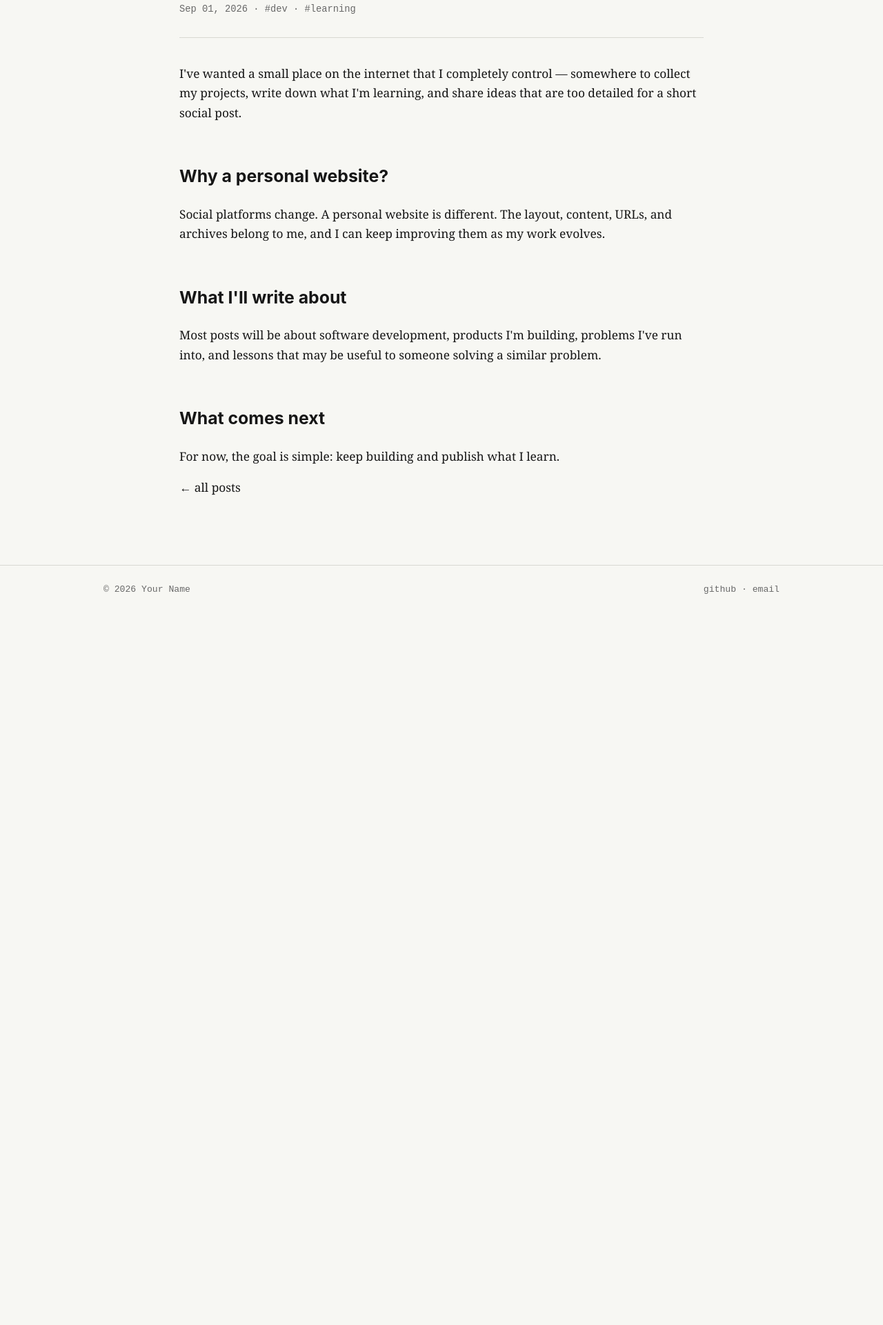
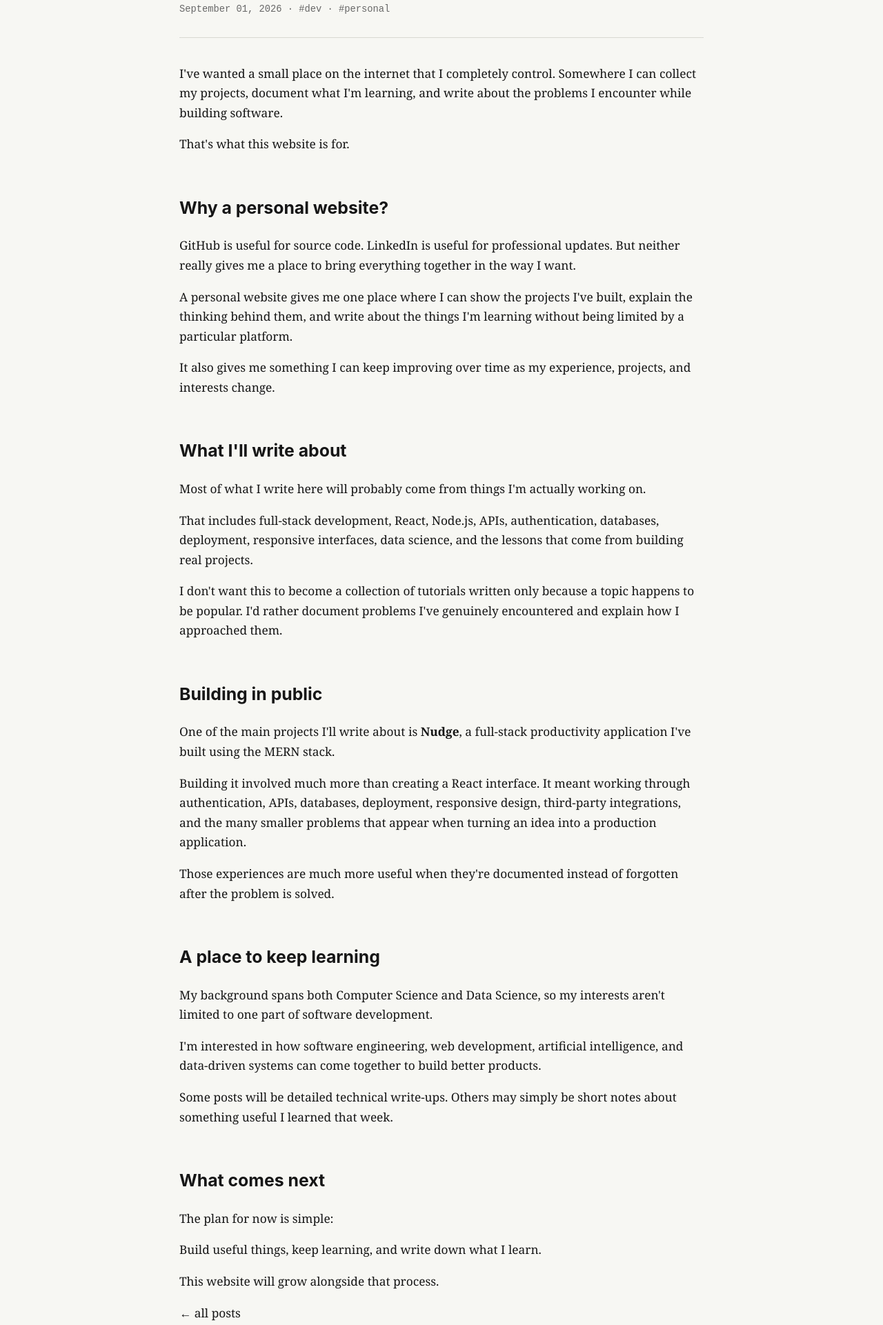
Before and after one commit to frost64/frost64.github.io, a plain HTML site: page post/hello-world/index.html in a window 1280 px wide. Shown: the part 425-2346 px from the top of the page at 69% size. Before the commit the page ends 1327 px from the top, so only its background shows below. Drawn offline with Linux system fonts and the light colour scheme.

Commit message:
refactor: enhance structure and content in hello-world index.html

```diff
--- a/post/hello-world/index.html
+++ b/post/hello-world/index.html
@@ -1,78 +1,295 @@
 <!DOCTYPE html>
 <html lang="en">
 <head>
-  <title>Hello World — Your Name</title>
+  <meta charset="UTF-8">
 
-<meta charset="UTF-8">
-<meta name="viewport" content="width=device-width, initial-scale=1.0">
-<meta name="description" content="Personal website, projects, and writing.">
+  <meta
+    name="viewport"
+    content="width=device-width, initial-scale=1.0"
+  >
+
+  <meta
+    name="description"
+    content="Why Asjid Ahmed built a personal website for projects, technical writing, and documenting lessons from software development."
+  >
+
+  <title>Hello World: Why I Built This Site — Asjid Ahmed</title>
+
   <link rel="stylesheet" href="../../css/style.css">
+</head>
 
-</head>
 <body>
+
+  <!-- =========================
+       HEADER
+  ========================== -->
 
   <header class="site-header">
     <div class="container nav">
+
       <div class="nav-left">
-      <a class="home-link" href="../../index.html">~/home</a>
-      <a href="../../about/">about</a>
-      <a href="../../blog/">blog</a>
-      <a href="../../projects/">projects</a>
+
+        <a class="home-link" href="../../index.html">
+          ~/home
+        </a>
+
+        <a href="../../about/">
+          about
+        </a>
+
+        <a href="../../blog/">
+          blog
+        </a>
+
+        <a href="../../projects/">
+          projects
+        </a>
+
       </div>
+
       <div class="nav-right">
-      <button class="theme-toggle" data-theme-toggle aria-label="Toggle theme">◐</button>
+
+        <button
+          class="theme-toggle"
+          data-theme-toggle
+          aria-label="Toggle theme"
+        >
+          ◐
+        </button>
+
       </div>
+
     </div>
   </header>
 
+
+
+  <!-- =========================
+       ARTICLE
+  ========================== -->
+
   <main>
+
     <article class="container article">
-    <p class="eyebrow">// writing</p>
-    <h1>Hello World: Why I Built This Site</h1>
+
+      <p class="eyebrow">
+        // writing
+      </p>
+
+
+      <h1>
+        Hello World: Why I Built This Site
+      </h1>
+
 
       <div class="article-meta">
-      Sep 01, 2026 · #dev · #learning
+        September 01, 2026 · #dev · #personal
       </div>
 
+
+
       <p>
-      I've wanted a small place on the internet that I completely control — somewhere
-      to collect my projects, write down what I'm learning, and share ideas that are
-      too detailed for a short social post.
+        I've wanted a small place on the internet that I completely control.
+        Somewhere I can collect my projects, document what I'm learning,
+        and write about the problems I encounter while building software.
       </p>
 
-    <h2>Why a personal website?</h2>
+      <p>
+        That's what this website is for.
+      </p>
+
+
+
+      <!-- =========================
+           SECTION
+      ========================== -->
+
+      <h2>
+        Why a personal website?
+      </h2>
 
       <p>
-      Social platforms change. A personal website is different. The layout, content,
-      URLs, and archives belong to me, and I can keep improving them as my work evolves.
+        GitHub is useful for source code. LinkedIn is useful for professional
+        updates. But neither really gives me a place to bring everything
+        together in the way I want.
       </p>
 
-    <h2>What I'll write about</h2>
+      <p>
+        A personal website gives me one place where I can show the projects
+        I've built, explain the thinking behind them, and write about the
+        things I'm learning without being limited by a particular platform.
+      </p>
 
       <p>
-      Most posts will be about software development, products I'm building, problems
-      I've run into, and lessons that may be useful to someone solving a similar problem.
+        It also gives me something I can keep improving over time as my
+        experience, projects, and interests change.
       </p>
 
-    <h2>What comes next</h2>
+
+
+      <!-- =========================
+           SECTION
+      ========================== -->
+
+      <h2>
+        What I'll write about
+      </h2>
 
       <p>
-      For now, the goal is simple: keep building and publish what I learn.
+        Most of what I write here will probably come from things I'm actually
+        working on.
       </p>
 
-    <p><a href="../../blog/">← all posts</a></p>
+      <p>
+        That includes full-stack development, React, Node.js, APIs,
+        authentication, databases, deployment, responsive interfaces,
+        data science, and the lessons that come from building real projects.
+      </p>
+
+      <p>
+        I don't want this to become a collection of tutorials written only
+        because a topic happens to be popular. I'd rather document problems
+        I've genuinely encountered and explain how I approached them.
+      </p>
+
+
+
+      <!-- =========================
+           SECTION
+      ========================== -->
+
+      <h2>
+        Building in public
+      </h2>
+
+      <p>
+        One of the main projects I'll write about is
+        <strong>Nudge</strong>, a full-stack productivity application I've
+        built using the MERN stack.
+      </p>
+
+      <p>
+        Building it involved much more than creating a React interface.
+        It meant working through authentication, APIs, databases,
+        deployment, responsive design, third-party integrations,
+        and the many smaller problems that appear when turning an idea
+        into a production application.
+      </p>
+
+      <p>
+        Those experiences are much more useful when they're documented
+        instead of forgotten after the problem is solved.
+      </p>
+
+
+
+      <!-- =========================
+           SECTION
+      ========================== -->
+
+      <h2>
+        A place to keep learning
+      </h2>
+
+      <p>
+        My background spans both Computer Science and Data Science,
+        so my interests aren't limited to one part of software development.
+      </p>
+
+      <p>
+        I'm interested in how software engineering, web development,
+        artificial intelligence, and data-driven systems can come together
+        to build better products.
+      </p>
+
+      <p>
+        Some posts will be detailed technical write-ups. Others may simply
+        be short notes about something useful I learned that week.
+      </p>
+
+
+
+      <!-- =========================
+           SECTION
+      ========================== -->
+
+      <h2>
+        What comes next
+      </h2>
+
+      <p>
+        The plan for now is simple:
+      </p>
+
+      <p>
+        Build useful things, keep learning, and write down what I learn.
+      </p>
+
+      <p>
+        This website will grow alongside that process.
+      </p>
+
+
+
+      <!-- BACK TO BLOG -->
+
+      <p>
+        <a href="../../blog/">
+          ← all posts
+        </a>
+      </p>
+
     </article>
+
   </main>
 
+
+
+  <!-- =========================
+       FOOTER
+  ========================== -->
+
   <footer>
+
     <div class="container footer-row">
-    <span>© 2026 Your Name</span>
+
       <span>
-      <a href="https://github.com/YOURUSERNAME">github</a>
-      · <a href="mailto:you@example.com">email</a>
+        © 2026 Asjid Ahmed
       </span>
+
+      <span>
+
+        <a
+          href="https://github.com/frost64"
+          target="_blank"
+          rel="noopener noreferrer"
+        >
+          github
+        </a>
+
+        ·
+
+        <a
+          href="https://www.linkedin.com/in/asjidahmed"
+          target="_blank"
+          rel="noopener noreferrer"
+        >
+          linkedin
+        </a>
+
+        ·
+
+        <a href="mailto:asjidahmed6@gmail.com">
+          email
+        </a>
+
+      </span>
+
     </div>
+
   </footer>
+
+
   <script src="../../js/theme.js"></script>
 
 </body>
```
Lines whose indentation alone changed are shown as unchanged.
